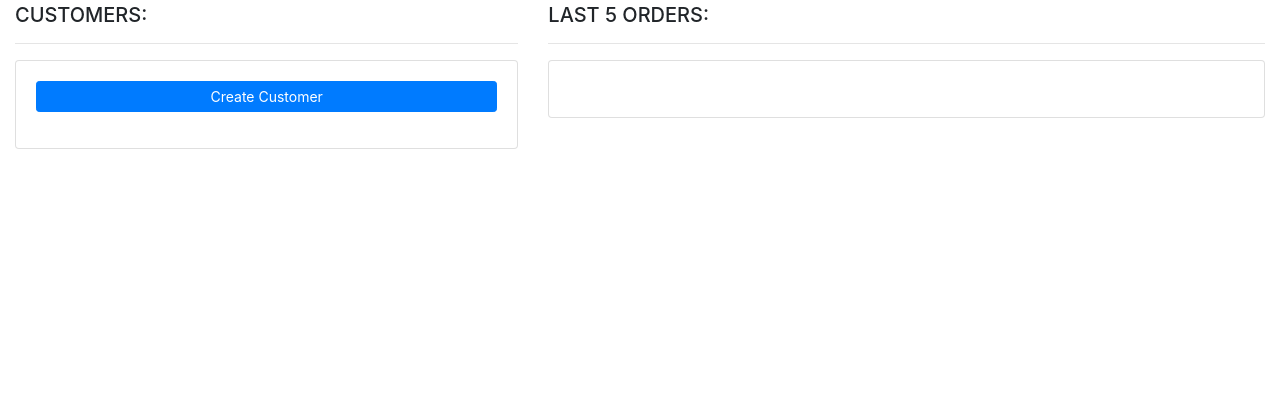
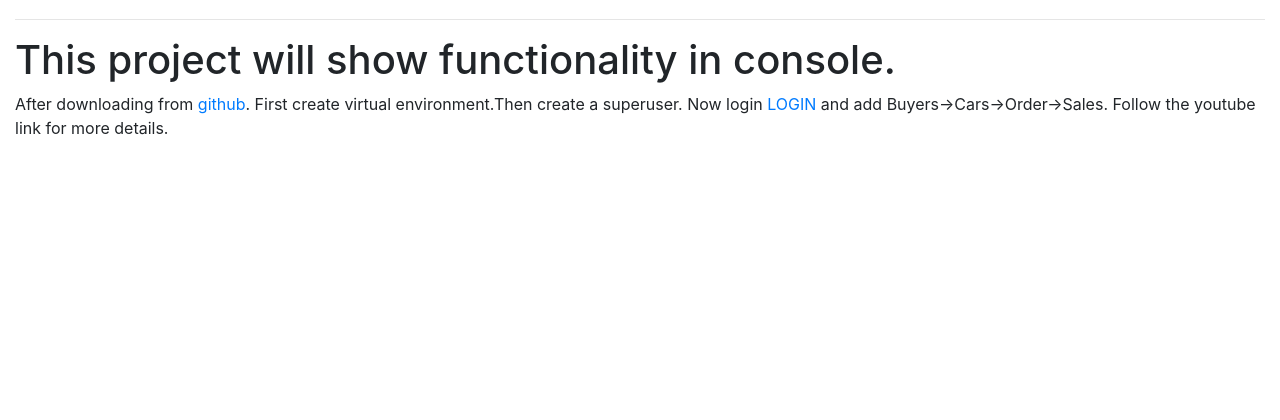
Before and after one commit to md-abdul-alim/django-signals-1, a Django app: page / in a window 1280 px wide. Shown: the part 337-757 px from the top of the page. Run offline with Django 3.2, Linux system fonts and the light colour scheme; some libraries are stand-ins or nearby versions.

Commit message:
added github and facebook link

```diff
--- a/buyers/templates/dashboard.html
+++ b/buyers/templates/dashboard.html
@@ -2,25 +2,13 @@
 {% block content %}
     <br>
 <div class="row">
-    <div class="col-md-5">
-        <h5>CUSTOMERS:</h5>
+
+    <div class="col-md-12">
         <hr>
-        <div class="card card-body">
-            <a class="btn btn-primary btn-sm btn-block"  href="#">Create Customer</a>
-            <table class="table table-sm">
+        <h1>This project will show functionality in console.</h1>
+        <p>After downloading from <a href="https://github.com/md-abdul-alim/django-signals-1" target="_blank" >github</a>. First create virtual environment.Then create a superuser. Now login <a href="http://127.0.0.1:8000/admin/">LOGIN</a> and add Buyers->Cars->Order->Sales. Follow the youtube link for more details.</p>
 
-            </table>
-        </div>
     </div>
-    <div class="col-md-7">
-        <h5>LAST 5 ORDERS:</h5>
-        <hr>
-        <div class="card card-body">
 
-            <table class="table table-sm">
-
-            </table>
-        </div>
-    </div>
 </div>
 {% endblock %}
--- a/buyers/templates/navbar.html
+++ b/buyers/templates/navbar.html
@@ -15,7 +15,7 @@
           Project Resource link
         </a>
         <div class="dropdown-menu" aria-labelledby="navbarDropdownMenuLink">
-          <a class="dropdown-item" href="#" target="_blank">Facebook</a>
+          <a class="dropdown-item" href="https://www.facebook.com/abdulalim.milon.71/" target="_blank">Facebook</a>
           <a class="dropdown-item" href="https://github.com/md-abdul-alim/django-signals-1" target="_blank">Github</a>
           <a class="dropdown-item" href="https://www.youtube.com/watch?reload=9&v=W8MLlwvSS-U&ab_channel=Pyplane" target="_blank">Youtube</a>
         </div>
@@ -25,7 +25,9 @@
           Important Documentation
         </a>
         <div class="dropdown-menu" aria-labelledby="navbarDropdownMenuLink">
-            <a class="dropdown-item" href="https://docs.djangoproject.com/en/3.1/ref/signals/#signals" target="_blank">Django Signals</a>
+            <a class="dropdown-item" href="https://docs.djangoproject.com/en/3.1/ref/signals/#signals" target="_blank">Django Signals Doc 1</a>
+            <a class="dropdown-item" href="https://docs.djangoproject.com/en/3.1/topics/signals/" target="_blank">Django Signals Doc 2</a>
+            <a class="dropdown-item" href="https://docs.djangoproject.com/en/3.1/ref/signals/#request-finished" target="_blank">Django Signals Doc 3</a>
         </div>
       </li>
     </ul>
```
